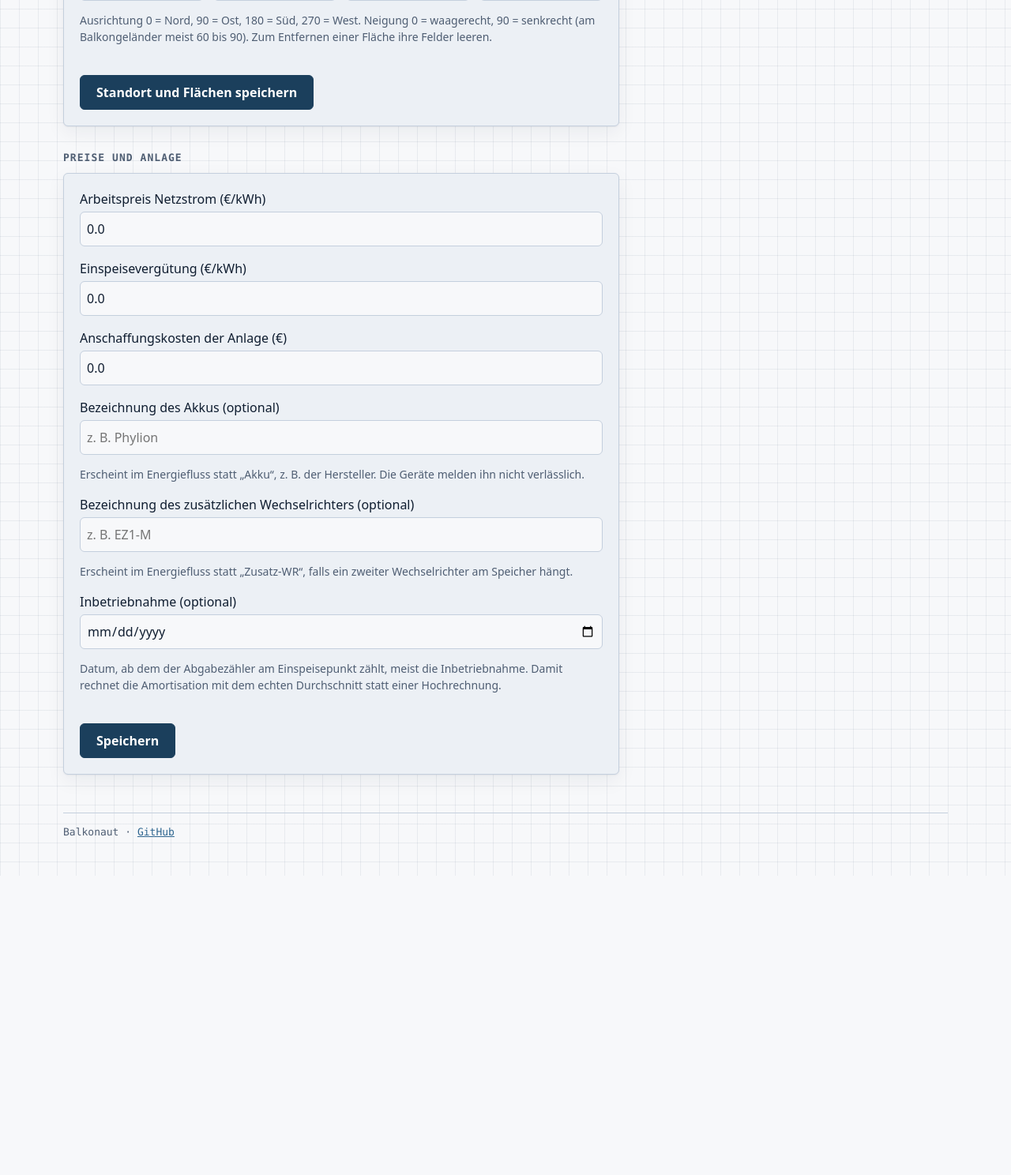
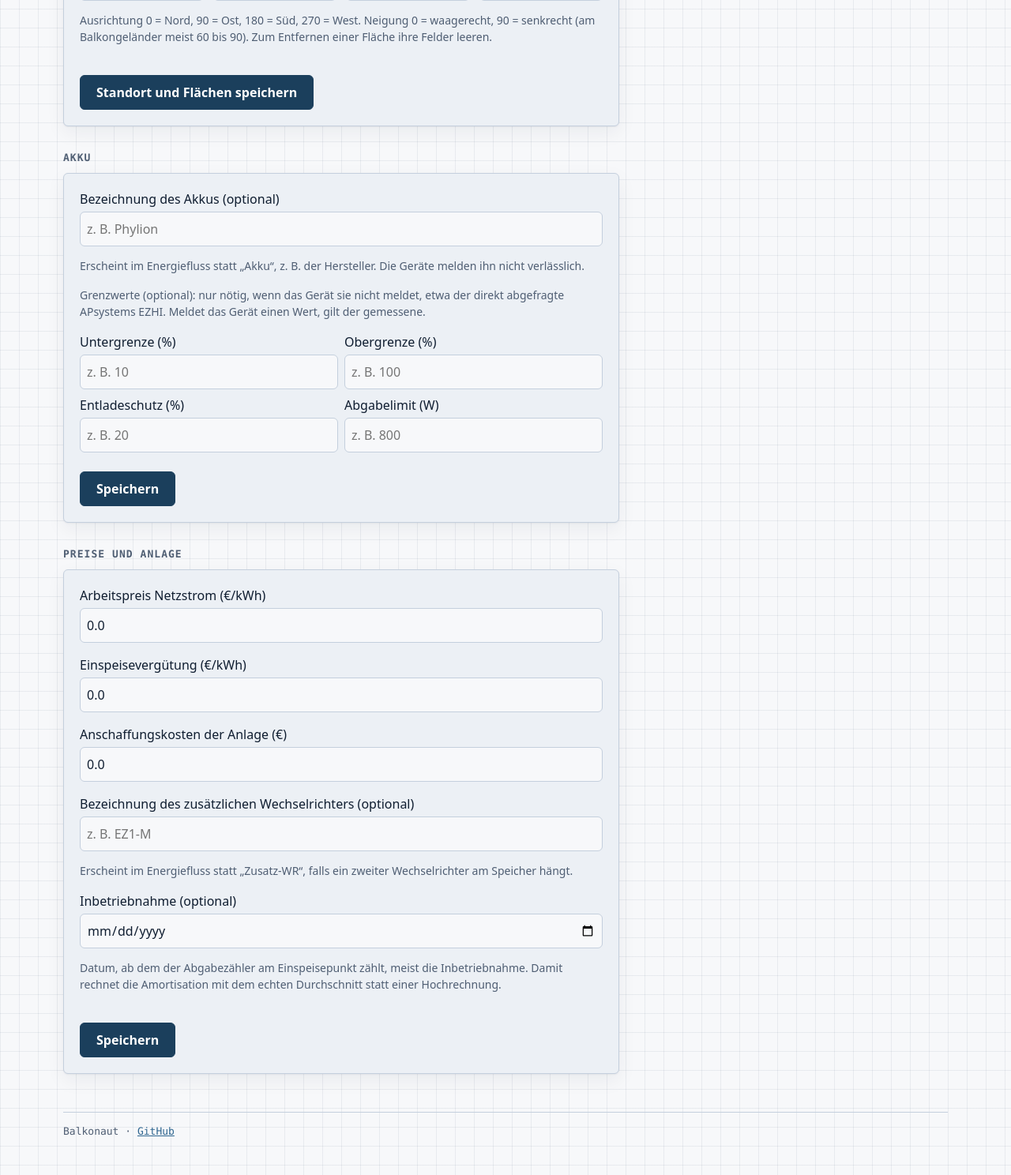
Before and after one commit to balkonaut/balkonaut, a FastAPI app: page /einstellungen in a window 1280 px wide. Shown: the part 1093-2581 px from the top of the page at 79% size. Before the commit the page ends 2202 px from the top, so only its background shows below. Run offline with FastAPI, Linux system fonts and the light colour scheme; parts of the project's set-up code (start-up, migrations or seed data) failed here and were passed over.

Commit message:
Docker-App: eigene Kachel Akku in den Einstellungen mit Bezeichnung, Ladegrenzen, Entladeschutz und Abgabelimit von Hand (gemessene Werte gehen vor)
Closes #149

```diff
--- a/app/main.py
+++ b/app/main.py
@@ -146,7 +146,7 @@ def start_measuring(app, cfg):
     adapter = config.adapter(cfg)
     app.state.forecast = adapter.forecast if adapter else None  # Prognose je Stunde für das Diagramm
     if adapter:
-        app.state.tasks = [asyncio.create_task(collector.run(adapter, app.state.storage)),
+        app.state.tasks = [asyncio.create_task(collector.run(adapter, app.state.storage, manual=cfg.get("battery"))),
                            asyncio.create_task(load_profile(app, adapter, app.state.config_path.parent / "ertragsprofil.json")),
                            asyncio.create_task(regulation_job(app))]
 
@@ -327,7 +327,7 @@ def device_values(dev):
 async def settings_page(request, cfg, status_code=200, **errors):
     live = await asyncio.to_thread(lambda: [device_values(d) for d in cfg.get("devices") or []])
     return templates.TemplateResponse(request, "settings.html", {
-        "cfg": cfg, "live": live, "names": DEVICE_NAMES, "invertible": INVERTIBLE, **errors},
+        "cfg": cfg, "live": live, "names": DEVICE_NAMES, "invertible": INVERTIBLE, "battery_fields": BATTERY_FIELDS, **errors},
         status_code=status_code)
 
 
@@ -373,17 +373,48 @@ async def save_devices(request, cfg, form):
     return save_and_restart(request, cfg, "geraete")
 
 
+def num(text, low, high, what):
+    """Zahl aus einem Eingabefeld (Komma oder Punkt), ValueError mit Feldname und erlaubtem Bereich."""
+    try:
+        value = float(text.replace("°", "").replace(",", ".").strip())
+    except ValueError:
+        raise ValueError(f"{what}: bitte eine Zahl eingeben") from None
+    if not low <= value <= high:
+        raise ValueError(f"{what}: {de(low, 0)} bis {de(high, 0)}")
+    return value
+
+
+# Akku-Werte, die man von Hand eintragen kann: Feld = Messgröße, (Bezeichnung, Minimum, Maximum)
+BATTERY_FIELDS = {"battery_soc_min": ("Untergrenze", 0, 100), "battery_soc_max": ("Obergrenze", 0, 100),
+                  "battery_discharge_protection": ("Entladeschutz", 0, 100),
+                  "output_power_limit": ("Abgabelimit", 0, 10000)}
+
+
+async def save_battery(request, cfg, form):
+    """Bezeichnung und Grenzwerte des Akkus; leere Felder entfernen den Wert, gemessene Werte gehen ohnehin vor."""
+    form = {k: v[0].strip() for k, v in form.items()}
+    errors, values = [], {}
+    for key, (what, low, high) in BATTERY_FIELDS.items():
+        if form.get(key):
+            try:
+                values[key] = num(form[key], low, high, what)
+            except ValueError as e:
+                errors.append(str(e))
+    if values.get("battery_soc_min", 0) >= values.get("battery_soc_max", 100):
+        errors.append("Die Untergrenze muss unter der Obergrenze liegen")
+    if errors:
+        return await settings_page(request, cfg, 400, battery_error=errors, entered_battery=form)
+    cfg["system"]["battery_name"] = form.get("battery_name", "")[:20] or None
+    if values:
+        cfg["battery"] = values
+    else:
+        cfg.pop("battery", None)
+    return save_and_restart(request, cfg, "akku")
+
+
 async def save_planes(request, cfg, form):
     """Standort und Flächen; leere Zeilen fallen weg, so lässt sich eine Fläche auch entfernen. Bei Fehlern bleiben
     die Eingaben stehen und die Meldung nennt das Feld."""
-    def num(text, low, high, what):
-        try:
-            value = float(text.replace("°", "").replace(",", ".").strip())
-        except ValueError:
-            raise ValueError(f"{what}: bitte eine Zahl eingeben") from None
-        if not low <= value <= high:
-            raise ValueError(f"{what}: {de(low, 0)} bis {de(high, 0)}")
-        return value
     lat, lon = (form.get(k, [""])[0].strip() for k in ("lat", "lon"))
     rows = [{"declination": d, "azimuth": a, "kwp": k, "inverter": i} for d, a, k, i in zip(
         form.get("declination", []), form.get("azimuth", []), form.get("kwp", []), form.get("inverter", []))
@@ -420,8 +451,8 @@ async def save_settings(request: Request):
     multi = await form_data(request)
     cfg = config.load(request.app.state.config_path)
     bereich = (multi.get("bereich") or [""])[0]
-    if bereich in ("geraete", "flaechen"):
-        return await (save_devices if bereich == "geraete" else save_planes)(request, cfg, multi)
+    if bereich in ("geraete", "flaechen", "akku"):
+        return await {"geraete": save_devices, "flaechen": save_planes, "akku": save_battery}[bereich](request, cfg, multi)
     form = {k: v[0] for k, v in multi.items()}
     try:
         values = {k: float(form[k].replace(",", ".")) for k in ("energy", "feed_in", "cost")}
@@ -431,7 +462,6 @@ async def save_settings(request: Request):
     except (KeyError, ValueError):
         return await settings_page(request, cfg, 400, error=True)
     cfg["prices"].update(energy=values["energy"], feed_in=values["feed_in"])
-    cfg["system"].update(cost=values["cost"], commissioned=day, battery_name=form.get("battery_name", "").strip() or None,
-                         extra_name=form.get("extra_name", "").strip() or None)
+    cfg["system"].update(cost=values["cost"], commissioned=day, extra_name=form.get("extra_name", "").strip() or None)
     config.save(request.app.state.config_path, cfg)
     return RedirectResponse("einstellungen?gespeichert=1", status_code=303)  # relativ, falls die App unter einem Unterpfad läuft
--- a/app/templates/settings.html
+++ b/app/templates/settings.html
@@ -139,6 +139,26 @@
   if (window.isSecureContext && navigator.geolocation) document.getElementById("geo").hidden = false;
 </script>
 
+<h2 id="akku">Akku</h2>
+<form method="post" action="einstellungen" class="card"><input type="hidden" name="bereich" value="akku">
+  {% if battery_error %}<div class="field-error" role="alert"><p style="margin:0">Nicht gespeichert, bitte korrigieren:</p>
+    <ul style="margin:.25rem 0 0">{% for e in battery_error %}<li>{{ e }}</li>{% endfor %}</ul></div>{% endif %}
+  {% set bat = entered_battery or dict(cfg.battery or {}, battery_name=cfg.system.battery_name) %}
+  <label for="battery_name" style="margin-top:0">Bezeichnung des Akkus (optional)</label>
+  <input id="battery_name" name="battery_name" maxlength="20" value="{{ bat.battery_name or '' }}" placeholder="z. B. Phylion">
+  <p class="label">Erscheint im Energiefluss statt „Akku“, z. B. der Hersteller. Die Geräte melden ihn nicht verlässlich.</p>
+  <p class="intro" style="margin-top:1rem">Grenzwerte (optional): nur nötig, wenn das Gerät sie nicht meldet, etwa der direkt abgefragte
+  APsystems EZHI. Meldet das Gerät einen Wert, gilt der gemessene.</p>
+  <div class="add">
+  {% for key, (what, low, high) in battery_fields.items() %}
+    <div><label for="{{ key }}">{{ what }} ({{ "W" if key == "output_power_limit" else "%" }})</label>
+    <input id="{{ key }}" name="{{ key }}" inputmode="decimal" value="{{ bat.get(key)|komma if bat.get(key) not in (none, '') else '' }}"
+      placeholder="{{ 'z. B. 800' if key == 'output_power_limit' else 'z. B. ' ~ {'battery_soc_min': 10, 'battery_soc_max': 100, 'battery_discharge_protection': 20}[key] }}"></div>
+  {% endfor %}
+  </div>
+  <button class="save">Speichern</button>
+</form>
+
 <h2 id="preise">Preise und Anlage</h2>
 <form method="post" action="einstellungen" class="card">
   {% if error %}<p class="field-error" role="alert">Bitte nur Zahlen ab 0 und kein Datum in der Zukunft eingeben.</p>{% endif %}
@@ -148,9 +168,6 @@
   <input id="feed_in" name="feed_in" inputmode="decimal" required value="{{ cfg.prices.feed_in }}">
   <label for="cost">Anschaffungskosten der Anlage (€)</label>
   <input id="cost" name="cost" inputmode="decimal" required value="{{ cfg.system.cost }}">
-  <label for="battery_name">Bezeichnung des Akkus (optional)</label>
-  <input id="battery_name" name="battery_name" maxlength="20" value="{{ cfg.system.battery_name or '' }}" placeholder="z. B. Phylion">
-  <p class="label">Erscheint im Energiefluss statt „Akku“, z. B. der Hersteller. Die Geräte melden ihn nicht verlässlich.</p>
   <label for="extra_name">Bezeichnung des zusätzlichen Wechselrichters (optional)</label>
   <input id="extra_name" name="extra_name" maxlength="20" value="{{ cfg.system.extra_name or '' }}" placeholder="z. B. EZ1-M">
   <p class="label">Erscheint im Energiefluss statt „Zusatz-WR“, falls ein zweiter Wechselrichter am Speicher hängt.</p>
```
Also changed, not shown: core/balkonaut/collector.py (+7 -2 lines), docs/einstellungen.md (+17 -2 lines), docs/geraete.md (+2 -1 lines), tests/test_collector.py (+13 -0 lines), tests/test_settings.py (+18 -1 lines).
